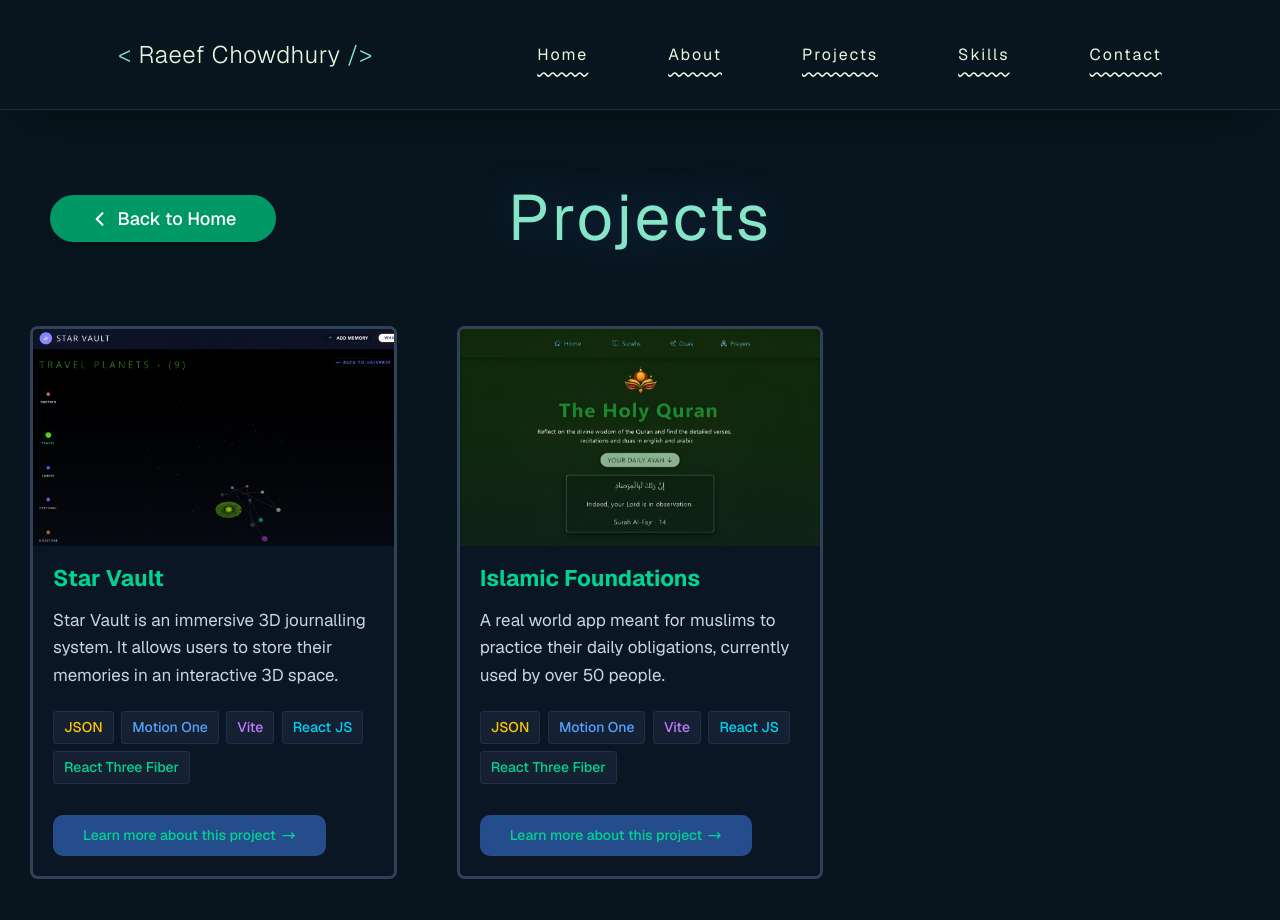
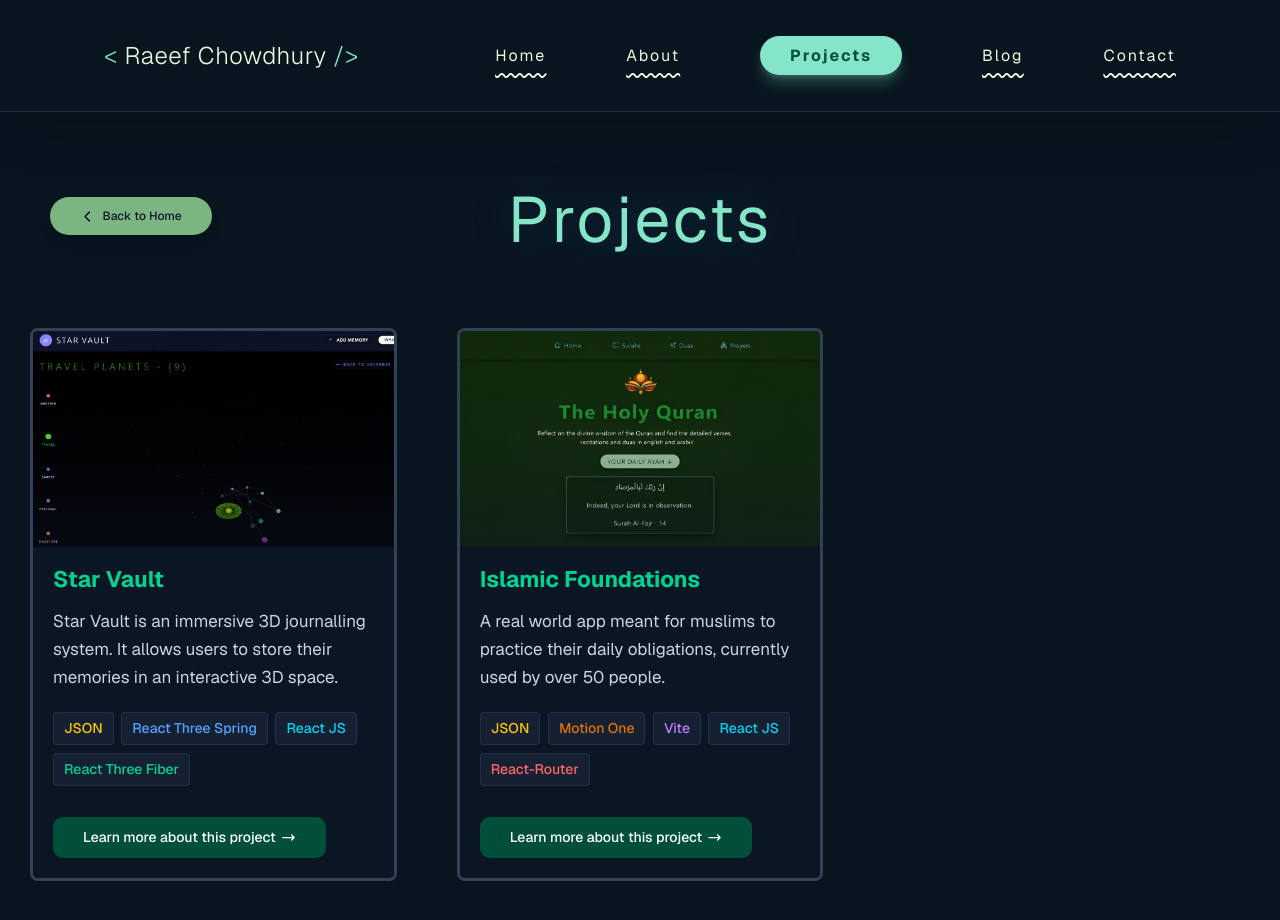
Before and after one commit to Raeef-Chowdhury/Portfolio, a Next.js app: page /projects in a window 1280 px wide. Shown: the top 920 px of the page. Before the commit the page ends 879 px from the top, so only its background shows below. Built offline with nearby package versions, Linux system fonts and the light colour scheme.

Commit message:
feature(header):add active navbar items based on route

```diff
--- a/Data/projects.ts
+++ b/Data/projects.ts
@@ -6,17 +6,16 @@ import IslamicImg from "@/Images/Islamic-Foundations.png";
 
 const techStackStar: TechStack[] = [
   { skill: "JSON", color: "text-yellow-400" },
-  { skill: "Motion One", color: "text-blue-400" },
-  { skill: "Vite", color: "text-purple-400" },
+  { skill: "React Three Spring", color: "text-blue-400" },
   { skill: "React JS", color: "text-cyan-400" },
   { skill: "React Three Fiber", color: "text-emerald-400" },
 ];
 const techStackIslam: TechStack[] = [
   { skill: "JSON", color: "text-yellow-400" },
-  { skill: "Motion One", color: "text-blue-400" },
+  { skill: "Motion One", color: "text-amber-600" },
   { skill: "Vite", color: "text-purple-400" },
   { skill: "React JS", color: "text-cyan-400" },
-  { skill: "React Three Fiber", color: "text-emerald-400" },
+  { skill: "React-Router", color: "text-red-400" },
 ];
 export const projects: Project[] = [
   {
--- a/app/page.tsx
+++ b/app/page.tsx
@@ -9,9 +9,11 @@ import About from "@/components/about";
 //TODO: Techstack top of blogpost
 //TODO: TODO IN BLOGPOST
 //TODO: VIDEOS BLOGPOST & NAVIGATION
-//TODO: Techstack Section Hero
 //TODO:FOOTER
-///TODO: ABout preview in homepage
+//TODO: STaggered aniamtions projects/skills section
+//TODO: About me simple page first viewport then timeline after that
+//TODO: Either techstack section move to page then create coloumns for section, or techstack project used details or smth like that
+//TODO: Parallax sparinghly maybe like hero or something very optional
 export default function Home() {
   return (
     <>
--- a/app/projects/page.tsx
+++ b/app/projects/page.tsx
@@ -4,16 +4,17 @@ import Link from "next/link";
 import { Project } from "@/Types/project";
 import { projects } from "@/Data/projects";
 import { TechStack } from "@/Types/techstack";
+import AnimateStagger from "@/components/animatestagger";
 function Projects() {
   return (
-    <div className="flex relative max-w-[1920px] mt-[6rem] mx-auto flex-col items-center">
+    <div className="flex pb-[20rem] relative max-w-[1920px] mt-[6rem] mx-auto flex-col items-center">
       <Heading content="Projects" />
       <Link
         href="/"
-        className="flex absolute left-20 top-10 hover:gap-6 transition-all  items-center gap-3 px-16 py-4 bg-emerald-600 hover:bg-emerald-700 text-white rounded-full shadow-lg  font-medium text-[1.8rem]"
+        className="flex absolute left-20 top-10 hover:gap-6 transition-all items-center gap-3 px-12 py-4 bg-tertiary text-slate-900 rounded-full shadow-lg font-medium text-[1.2rem]"
       >
         <svg
-          className="w-8 h-8"
+          className="w-6 h-6"
           fill="none"
           stroke="currentColor"
           viewBox="0 0 24 24"
@@ -26,11 +27,14 @@ function Projects() {
           />
         </svg>
         Back to Home
-      </Link>{" "}
+      </Link>
       <div className="grid grid-cols-3 gap-[6rem] mt-[6rem] mx-[3rem]">
         {projects.map((project: Project, index: number) => (
-          <Link href={project.href} key={index} className="mx-auto">
-            <div className="group border-slate-700 hover:border-emerald-600/50 overflow-hidden hover:cursor-pointer hover:shadow-[0px_8px_30px_rgba(16,185,129,0.2)] hover:scale-[1.01] transition-all duration-300 border-[3px] max-w-[520px] rounded-xl flex flex-col bg-slate-900/40">
+          <AnimateStagger key={index} index={index}>
+            <Link href={project.href}>
+              <div
+                className={`group border-slate-700 hover:border-emerald-400/20 overflow-hidden hover:cursor-pointer hover:shadow-[0px_8px_30px_rgba(16,185,129,0.2)] hover:scale-[1.01] transition-all duration-300 border-[3px] max-w-[520px] rounded-xl flex flex-col bg-slate-900/40`}
+              >
                 <div className="relative w-full aspect-[15/9] overflow-hidden bg-slate-800">
                   <Image
                     src={project.image}
@@ -47,14 +51,13 @@ function Projects() {
 
                 <div className="p-8 flex flex-col gap-[1.6rem]">
                   <h3 className="text-emerald-400 font-bold text-4xl transition-colors duration-300 group-hover:text-emerald-300">
-                  {project.title}{" "}
+                    {project.title}
                   </h3>
 
                   <p className="text-slate-300 leading-relaxed text-[1.7rem] line-clamp-3">
                     {project.description}
                   </p>
 
-                {/* Tech Stack */}
                   <ul className="flex flex-wrap gap-3 mt-2">
                     {project.techStack.map((item: TechStack, index: number) => (
                       <li
@@ -66,7 +69,7 @@ function Projects() {
                     ))}
                   </ul>
 
-                <div className="flex items-center gap-2 text-emerald-400 text-[1.4rem] font-medium mt-6 text-center bg-secondary px-12 py-4 rounded-2xl w-[fit-content] group-hover:gap-3 transition-all duration-300">
+                  <div className="flex items-center gap-2 text-[1.4rem] font-medium mt-6 text-center bg-emerald-900 text-white px-12 py-4 rounded-2xl w-[fit-content] group-hover:gap-3 transition-all duration-300">
                     <span>Learn more about this project</span>
                     <svg
                       className="w-6 h-6 transition-transform duration-300 group-hover:translate-x-1"
@@ -85,28 +88,11 @@ function Projects() {
                 </div>
               </div>
             </Link>
+          </AnimateStagger>
         ))}
       </div>
     </div>
   );
 }
+
 export default Projects;
-export const metadata = {
-  title: "Projects | Raeef Chowdhury",
-  description:
-    "A collection of web development projects featuring React, Next.js, Three.js, and modern frontend technologies.",
-  openGraph: {
-    title: "Projects | Raeef Chowdhury",
-    description:
-      "Explore my portfolio of interactive web applications and 3D experiences.",
-    url: "https://yourdomain.com/projects",
-    images: [
-      {
-        url: "/og-projects.png",
-        width: 1200,
-        height: 630,
-      },
-    ],
-    type: "website" as const,
-  },
-};
--- a/components/about.tsx
+++ b/components/about.tsx
@@ -5,7 +5,7 @@ interface Value {
   label: string;
   description: string;
 }
-export const values = [
+export const values: Value[] = [
   {
     icon: Layers,
     label: "Systems Thinker",
--- a/components/aniamtedsection.tsx
+++ b/components/aniamtedsection.tsx
@@ -4,10 +4,10 @@ import { motion } from "motion/react";
 function AnimatedSection({ children }: { children: React.ReactNode }) {
   return (
     <motion.div
-      initial={{ opacity: 0, y: "10rem" }}
+      initial={{ opacity: 0, y: "2rem" }}
       whileInView={{ opacity: 1, y: 0 }}
       viewport={{ once: true, amount: 0.2 }}
-      transition={{ duration: 1, ease: "easeOut" }}
+      transition={{ duration: 0.2, ease: "easeOut" }}
       className="flex flex-col mx-auto max-w-[1440px] items-center justify-center text-center mt-[4.8rem] px-6"
     >
       {children}
--- /dev/null
+++ b/components/animatestagger.tsx
@@ -0,0 +1,27 @@
+"use client";
+import { motion } from "framer-motion";
+function AnimateStagger({
+  children,
+  index,
+}: {
+  children: React.ReactNode;
+  index: number;
+}) {
+  return (
+    <motion.div
+      key={index}
+      className="mx-auto"
+      initial={{ opacity: 0, x: -40 }}
+      whileInView={{ opacity: 1, x: 0 }}
+      viewport={{ once: true, amount: 0.3 }}
+      transition={{
+        duration: 0.5,
+        delay: index * 0.08,
+        ease: [0.25, 0.46, 0.45, 0.94],
+      }}
+    >
+      {children}{" "}
+    </motion.div>
+  );
+}
+export default AnimateStagger;
--- a/components/blogmain.tsx
+++ b/components/blogmain.tsx
@@ -34,6 +34,7 @@ function BlogMain({
         </h1>
         <div className="flex items-center gap-[4.5rem] mr-[2rem]">
           <Link
+            aria-label="github link"
             href={github}
             target="_blank"
             className="bg-emerald-900/70 hover:transition-all duration-200 hover:scale-110 hover:cursor-pointer p-[1rem] rounded-full"
@@ -41,6 +42,7 @@ function BlogMain({
             <Github size={30} className="text-amber-600" strokeWidth={2} />
           </Link>
           <Link
+            aria-label="open project demo linkP"
             href={demo}
             target="_blank"
             className="bg-emerald-900/70 hover:transition-all duration-200 hover:scale-110 hover:cursor-pointer p-[1rem] rounded-full"
--- a/components/header.tsx
+++ b/components/header.tsx
@@ -1,38 +1,44 @@
 import Link from "next/link";
+import NavbarItem from "./navbaritem";
+interface NavbarItemProps {
+  content: string;
+  route: string;
+}
+const navbarItems: NavbarItemProps[] = [
+  { content: "Home", route: "/" },
+  { content: "About", route: "/about" },
+  { content: "Projects", route: "/projects" },
+  { content: "Blog", route: "/blog" },
+  { content: "Contact", route: "/contact" },
+];
 function Header() {
   return (
-    <header className="p-[3.6rem] max-w-[1920px] mx-auto  bg-background shadow-2xl border-b border-slate-700/50">
-      <nav className="">
+    <header className="p-[3.6rem] max-w-[1920px] mx-auto bg-background shadow-2xl border-b border-slate-700/50">
+      <nav aria-label="main navigation">
         <ul className="flex items-center justify-around">
-          <div>
-            <Link href="https://github.com/raeef-chowdhury" target="_blank">
-              <li className="group flex items-center gap-3  hover:cursor-pointer hover:scale-110 text-slate-100 text-lg font-light transition-all duration-300 hover:translate-x-1">
-                <span className=" tracking-wide text-text text-[2.4rem] hover:text-tertiary transition-all duration-300">
-                  <span className="text-primary">{"<"}</span> Raeef Chowdhury{" "}
-                  <span className="text-primary">{"/>"}</span>
-                </span>
-              </li>
+          <li className="group flex items-center gap-3 hover:cursor-pointer hover:scale-110 text-slate-100 text-lg font-light transition-all duration-300 hover:translate-x-1">
+            <Link
+              href="https://github.com/raeef-chowdhury"
+              target="_blank"
+              rel="noopener noreferrer"
+            >
+              <span className="tracking-wide text-text text-[2.4rem] hover:text-tertiary transition-all duration-300">
+                <span className="text-primary">{"<"}</span> Raeef Chowdhury{" "}
+                <span className="text-primary">{"/>"}</span>
+              </span>
             </Link>
-          </div>
-          <div className="flex items-center capitalize gap-[8rem]">
-            <NavbarItem name="Home" route="/" />{" "}
-            <NavbarItem name="About" route="/about" />{" "}
-            <NavbarItem name="Projects" route="/projects" />{" "}
-            <NavbarItem name="Skills" route="/skills" />{" "}
-            <NavbarItem name="Contact" route="/contact" />
-          </div>
+          </li>
+          <li>
+            <ul className="flex items-center capitalize gap-[8rem] list-none">
+              {navbarItems.map(({ content, route }) => (
+                <NavbarItem key={content} name={content} route={route} />
+              ))}
+            </ul>
+          </li>
         </ul>
       </nav>
     </header>
   );
 }
-function NavbarItem({ name, route }: { name: string; route: string }) {
-  return (
-    <Link href={route}>
-      <li className="text-text text-[1.6rem] underline underline-offset-12 hover:text-primary transition-all hover:scale-125 hover:cursor-pointer tracking-[0.2rem] decoration-wavy">
-        {name}
-      </li>
-    </Link>
-  );
-}
+
 export default Header;
--- /dev/null
+++ b/components/navbaritem.tsx
@@ -0,0 +1,20 @@
+"use client";
+import Link from "next/link";
+import { usePathname } from "next/navigation";
+
+function NavbarItem({ name, route }: { name: string; route: string }) {
+  const currentPath = usePathname();
+
+  return (
+    <li
+      className={`text-[1.6rem] transition-all hover:scale-110 hover:cursor-pointer tracking-[0.2rem] ${
+        currentPath === route
+          ? "text-emerald-900 font-bold bg-primary px-12 py-3 rounded-full shadow-lg shadow-primary/30"
+          : "text-text hover:text-primary underline underline-offset-12 decoration-wavy"
+      }`}
+    >
+      <Link href={route}>{name}</Link>
+    </li>
+  );
+}
+export default NavbarItem;
--- a/components/skills.tsx
+++ b/components/skills.tsx
@@ -119,7 +119,7 @@ function Skills() {
   const categories = Array.from(new Set(skills.map((s) => s.category)));
 
   return (
-    <div className="min-h-screen mt-[24rem] py-24 px-6 lg:px-12 2xl:px-20">
+    <div className="min-h-screen mt-[12rem] py-24 px-6 lg:px-12 2xl:px-20">
       <div className="w-full max-w-[1800px] mx-auto">
         <div className="mb-20">
           <Heading content="Tech Stack" />
@@ -136,7 +136,7 @@ function Skills() {
                   {category}
                 </h2>
                 <div className="flex-1 h-[2px] bg-gradient-to-r from-gray-700 via-gray-600 to-transparent ml-4"></div>
-                <div className="text-gray-500 text-sm font-medium">
+                <div className="text-gray-200 text-[1rem] font-medium">
                   {skills.filter((s) => s.category === category).length} skills
                 </div>
               </div>
```
Lines whose indentation alone changed are shown as unchanged.
